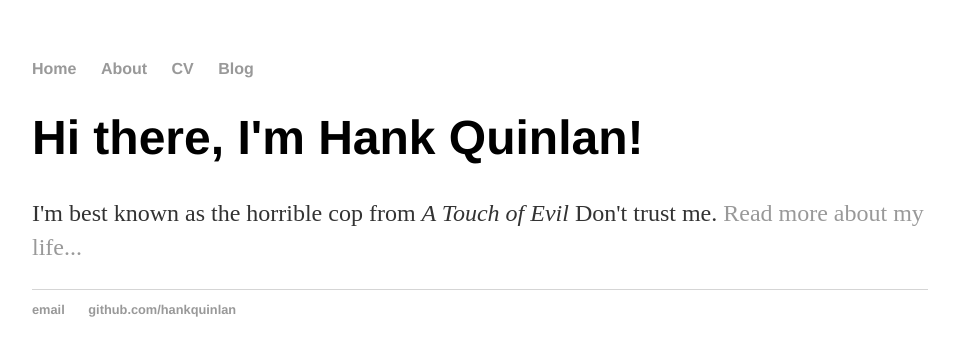
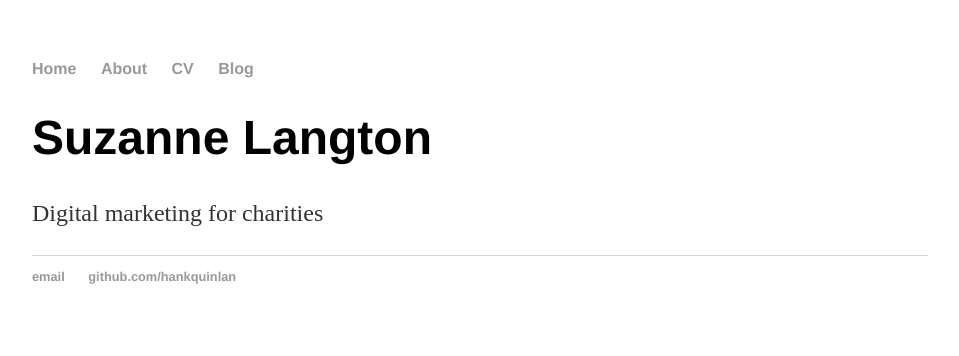
Before and after one commit to suzannelangton/suzannelangton.github.io, a Jekyll site: the page built from index.html, in a window 1280 px wide. Shown: the top 356 px of the page, without its empty margins (160-1119 px from the left). Built offline with Jekyll 4.4.1, drawn with Linux system fonts in a browser that asks for light colours.

Commit message:
Update with personal info

```diff
--- a/index.html
+++ b/index.html
@@ -1,8 +1,8 @@
 ---
 layout: default
-title: Hank Quinlan, Horrible Cop
+title: Suzanne Langton, charity digital marketing
 ---
 <div class="blurb">
-	<h1>Hi there, I'm Hank Quinlan!</h1>
-	<p>I'm best known as the horrible cop from <em>A Touch of Evil</em> Don't trust me. <a href="/about">Read more about my life...</a></p>
+	<h1>Suzanne Langton</h1>
+	<p>Digital marketing for charities</p>
 </div><!-- /.blurb -->
```
